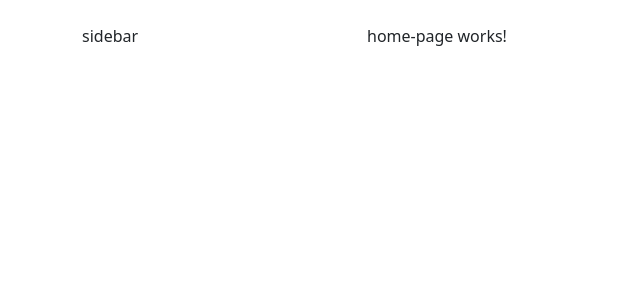
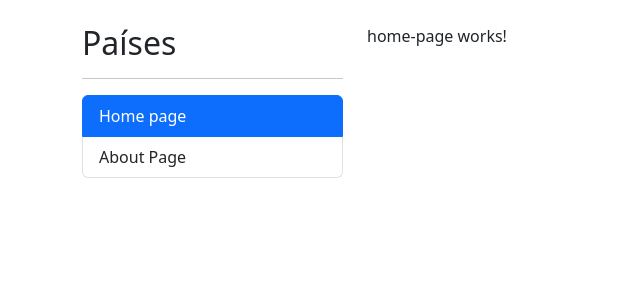
Before and after one commit to jhreyes483/angular-afh, an Angular app in the folder 02)-angular/03-country-app/: page /home in a window 1280 px wide. Shown: the top 300 px of the page, without its empty margins (0-640 px from the left). Built offline with nearby package versions, Linux system fonts and the light colour scheme.

Commit message:
configruacion de routeLink y clas active en sidebar

```diff
--- a/02)-angular/03-country-app/src/app/app.component.html
+++ b/02)-angular/03-country-app/src/app/app.component.html
@@ -1,7 +1,7 @@
 <div class="row mt-4">
   <div class="col-3">
 
-    sidebar
+    <shared-sidebar></shared-sidebar>
   </div>
   <div class="col">
     <router-outlet></router-outlet>
--- /dev/null
+++ b/02)-angular/03-country-app/src/app/shared/components/sidebar/sidebar.component.html
@@ -0,0 +1,19 @@
+<h2>Países</h2>
+<hr>
+
+
+<ul class="list-group">
+  <li
+  [routerLink]="['/home']" [routerLinkActive]="['active']"
+
+
+  class="list-group-item">
+    Home page
+  </li>
+
+  <li
+  [routerLink]="['/about']" [routerLinkActive]="['active']"
+  class="list-group-item">
+    About Page
+  </li>
+</ul>
--- a/02)-angular/03-country-app/src/app/shared/shared.module.ts
+++ b/02)-angular/03-country-app/src/app/shared/shared.module.ts
@@ -1,7 +1,11 @@
 import { NgModule } from '@angular/core';
 import { CommonModule } from '@angular/common';
+import { RouterModule } from '@angular/router'; /** ojo importar este router para que fincione el routerLink */
+
 import { HomePageComponent } from './pages/home-page/home-page.component';
 import { AboutPageComponent } from './pages/about-page/about-page.component';
+import { SidebarComponent } from './components/sidebar/sidebar.component';
+
 
 
 
@@ -10,14 +14,17 @@ import { AboutPageComponent } from './pages/about-page/about-page.component';
   declarations: [
     AboutPageComponent,
     HomePageComponent,
+    SidebarComponent,
 
   ],
   imports: [
-    CommonModule
+    CommonModule,
+    RouterModule /** ojo importar este router para que fincione el routerLink */
   ],
   exports: [
     AboutPageComponent,
-    HomePageComponent, /** simpre se debe exportar un modulo por lo menos el principal */
+    HomePageComponent, /** siempre se debe exportar un modulo por lo menos el principal */
+    SidebarComponent
   ]
 })
 export class SharedModule { }
```
Also changed, not shown: 02)-angular/03-country-app/src/app/shared/components/sidebar/sidebar.component.ts (added, +11 -0 lines), 02)-angular/03-country-app/src/app/shared/components/sidebar/sidebar.component.css (added).
